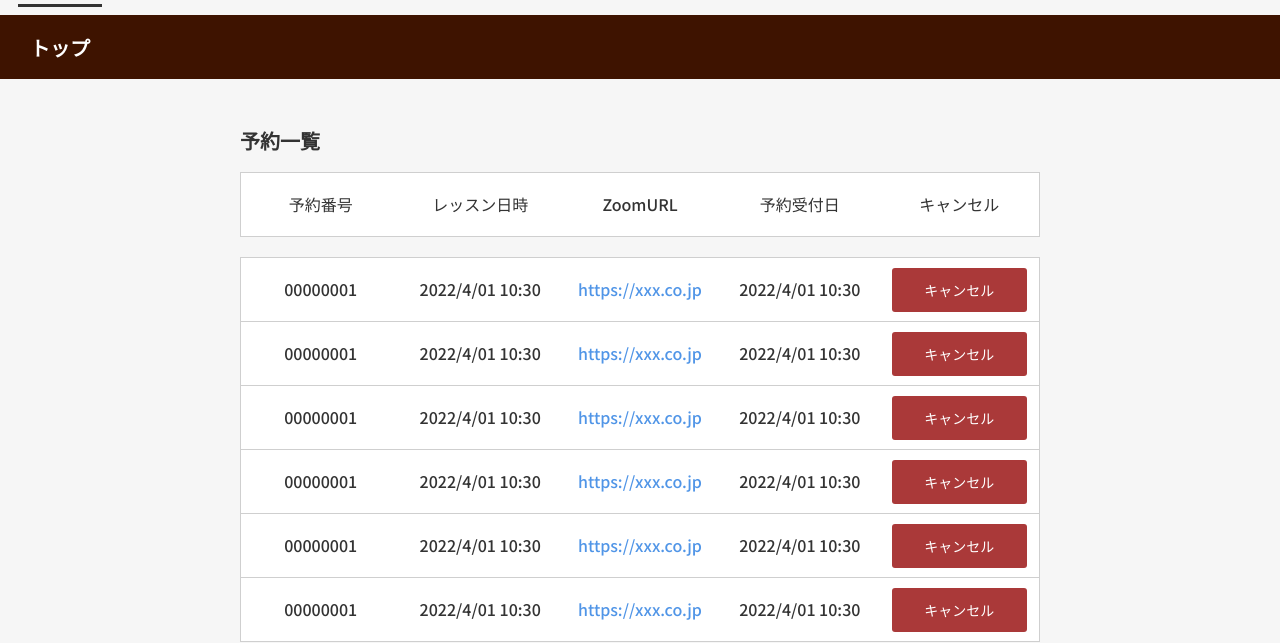
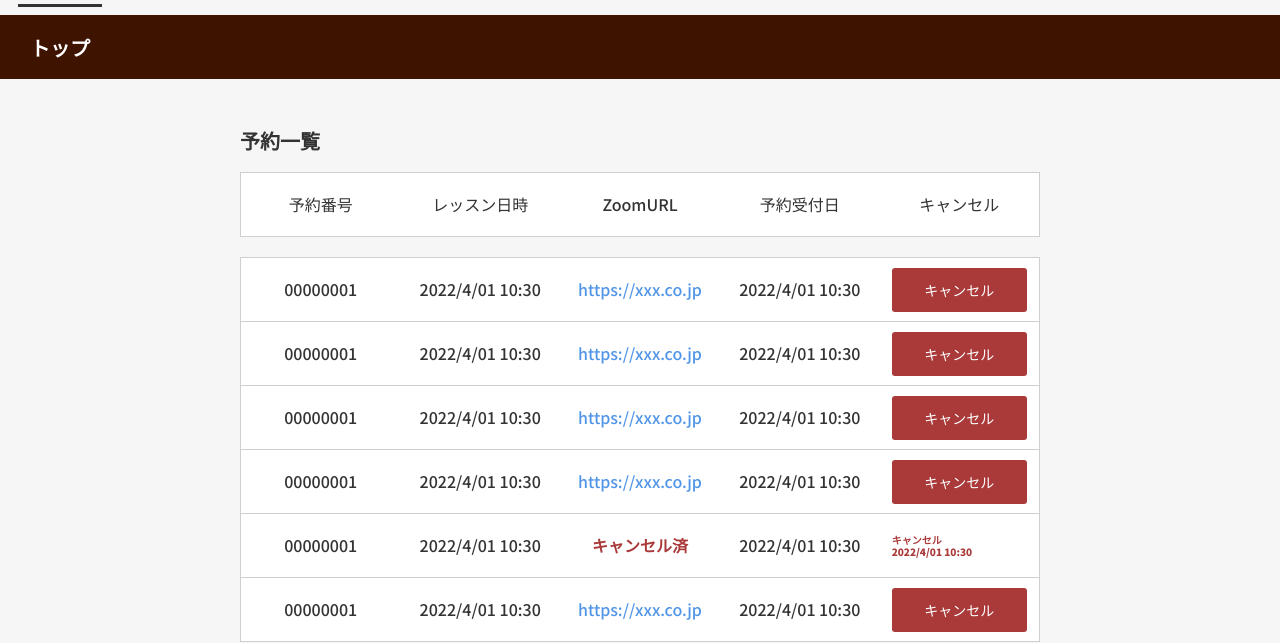
Before and after one commit to jinei/PJ001_YOSHINO_SHODOU_MOCK, a plain HTML site: page mypage/top.html in a window 1280 px wide. Shown: the part 183-826 px from the top of the page. Drawn offline with nearby package versions, Linux system fonts and the light colour scheme; files whose address does not match are found by name; a web font is replaced by a local one.

Commit message:
予約一覧 キャンセル済

```diff
--- a/css/mypage/top.css
+++ b/css/mypage/top.css
@@ -39,6 +39,11 @@ td.zoom_link {
   color: #5095E7;
 }
 
+td.canceled {
+  color: #AA3939;
+  font-weight: 900;
+}
+
 td .cancel_btn {
   width: 85%;
   height: 70%;
@@ -46,6 +51,18 @@ td .cancel_btn {
   background-color: #AA3939;
   color: #ffffff;
   font-size: 1.4rem;
+}
+
+td .cancel_date {
+  width: 85%;
+  margin: auto;
+  text-align: left;
+  color: #AA3939;
+}
+
+td .cancel_date p {
+  font-size: 1rem;
+  font-weight: 900;
 }
 
 .pagination {
--- a/mypage/top.html
+++ b/mypage/top.html
@@ -116,9 +116,14 @@
                     <tr>
                         <td>00000001</td>
                         <td>2022/4/01 10:30</td>
-                        <td class="zoom_link">https://xxx.co.jp</td>
+                        <td class="canceled">キャンセル済</td>
                         <td>2022/4/01 10:30</td>
-                        <td><button class="cancel_btn">キャンセル</button></td>
+                        <td>
+                            <div class="cancel_date">
+                                <p>キャンセル</p>
+                                <p>2022/4/01 10:30</p>
+                            </div>
+                        </td>
                     </tr>
                     <tr>
                         <td>00000001</td>
```
